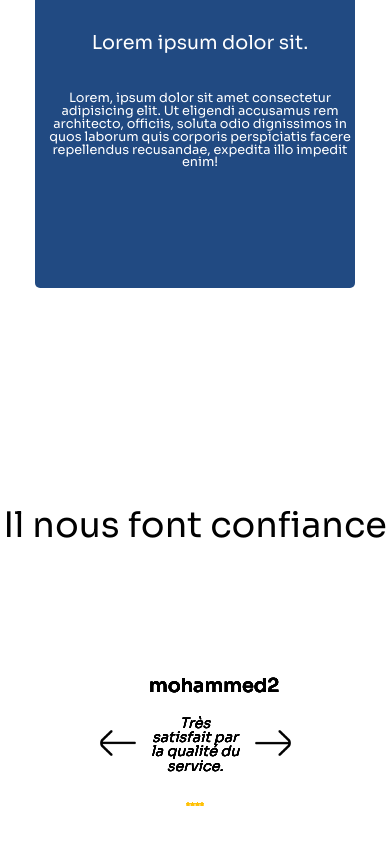
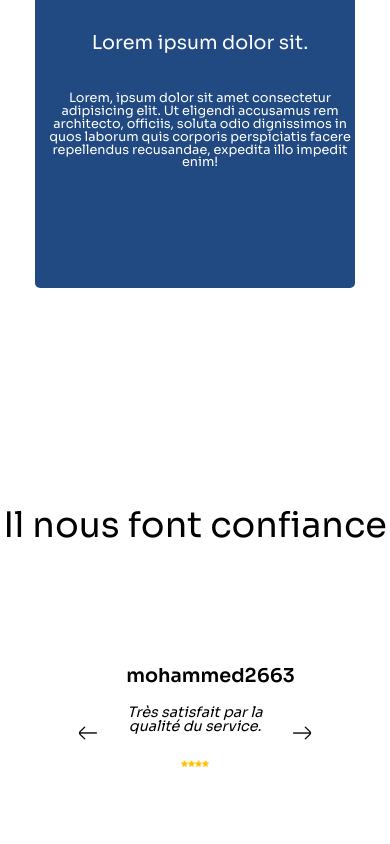
Before and after one commit to mohammed266392/kipostout-projet, an Angular app: page /accueil in a window 390 px wide. Shown: the part 2560-3404 px from the top of the page. Built offline with nearby package versions, Linux system fonts and the light colour scheme.

Commit message:
composant commentaire-v2

```diff
--- a/src/app/commentaire/commentaire.component.html
+++ b/src/app/commentaire/commentaire.component.html
@@ -1,51 +1,14 @@
 <div class="main2_block4_avis">
     <h2 class="main2_block4_avis_title"> Il nous font confiance</h2>
     <div class="main2_block4_avis_box">
-        <div *ngFor="let commentaire of commentaires" class="main2_block4_avis_box_block avis1">
+        <div *ngFor="let commentaire of commentaires" class="main2_block4_avis_box_block" [ngStyle]="{'left':(commentaire.id*100)+'%', 'transition': 'left 0.5s ease-in-out'}">
             <p class="main2_block4_avis_box_block_personne">{{commentaire.userName}}</p>
             <p class="main2_block4_avis_box_block_texte">{{commentaire.avis}}</p>
             <p class="main2_block4_avis_box_block_etoile">
                 <img *ngFor="let _ of [].constructor(commentaire.nbEtoile); let i = index" class="etoile_avis" src="../assets/images/etoile.png"/>
-                <!-- <img class="etoile_avis" src="../assets/images/etoile.png"/>
-                <img class="etoile_avis" src="../assets/images/etoile.png"/>
-                <img class="etoile_avis" src="../assets/images/etoile.png"/>
-                <img class="etoile_avis" src="../assets/images/etoile.png"/> -->
+
             </p>
         </div>
-        <!-- <div class="main2_block4_avis_box_block avis2">
-            <p class="main2_block4_avis_box_block_personne">M.Raki</p>
-            <p class="main2_block4_avis_box_block_texte">Lorem ipsum dolor sit amet consectetur adipisicing elit. Iure animi distinctio dolore impedit error iste voluptatibus .</p>
-            <p class="main2_block4_avis_box_block_etoile">
-                <img class="etoile_avis" src="../assets/images/etoile.png"/>
-                <img class="etoile_avis" src="../assets/images/etoile.png"/>
-                <img class="etoile_avis" src="../assets/images/etoile.png"/>
-                <img class="etoile_avis" src="../assets/images/etoile.png"/>
-                <img class="etoile_avis" src="../assets/images/etoile.png"/>
-            </p>
-        </div>
-        <div class="main2_block4_avis_box_block avis3">
-            <p class="main2_block4_avis_box_block_personne">M.Raki</p>
-            <p class="main2_block4_avis_box_block_texte">Lorem ipsum dolor sit amet consectetur adipisicing elit. Iure animi distinctio dolore impedit error iste voluptatibus .</p>
-            <p class="main2_block4_avis_box_block_etoile">
-                <img class="etoile_avis" src="../assets/images/etoile.png"/>
-                <img class="etoile_avis" src="../assets/images/etoile.png"/>
-                <img class="etoile_avis" src="../assets/images/etoile.png"/>
-                <img class="etoile_avis" src="../assets/images/etoile.png"/>
-                <img class="etoile_avis" src="../assets/images/etoile.png"/>
-            </p>
-        </div>
-        <div class="main2_block4_avis_box_block avis4">
-            <p class="main2_block4_avis_box_block_personne">M.Raki</p>
-            <p class="main2_block4_avis_box_block_texte">Lorem ipsum dolor sit amet consectetur adipisicing elit. Iure animi distinctio dolore impedit error iste voluptatibus .</p>
-            <p class="main2_block4_avis_box_block_etoile">
-                <img class="etoile_avis" src="../assets/images/etoile.png"/>
-                <img class="etoile_avis" src="../assets/images/etoile.png"/>
-                <img class="etoile_avis" src="../assets/images/etoile.png"/>
-                <img class="etoile_avis" src="../assets/images/etoile.png"/>
-                <img class="etoile_avis" src="../assets/images/etoile.png"/>
-            </p>
-        </div> -->
-
     </div>
     <img class="fleche_droite_avis" src="../assets/images/fleche-vers-le-haut.png" (click)="tournerADroite()"/>
     <img class="fleche_gauche_avis" src="../assets/images/fleche-vers-le-haut.png" (click)="tournerAGauche()"/>
--- a/src/app/commentaire/commentaire.component.scss
+++ b/src/app/commentaire/commentaire.component.scss
@@ -11,7 +11,7 @@
   }
   .main2_block4_avis_box{
     /* border: 2px solid red; */
-    width: 43%;
+    width: 400px;
     height: 300px;
     margin: auto;
     display: flex;
@@ -62,3 +62,39 @@
   .etoile_avis{
     width: 5%;
   }
+  @media only screen and (max-width: 820px) {
+
+    .main2_block4_avis_box{
+        width: 300px;
+        height: 250px;
+    }
+    .fleche_droite_avis{
+        width: 30px;
+        height: 30px;
+    }
+    .fleche_gauche_avis{
+        width: 30px;
+        height: 30px;
+    }
+
+}
+
+@media only screen and (max-width: 530px) {
+
+    .main2_block4_avis_box{
+        width: 250px;
+        height: 250px;
+    }
+    .fleche_droite_avis{
+        width: 20px;
+        height: 20px;
+        right: 20%;
+    }
+    .fleche_gauche_avis{
+        width: 20px;
+        height: 20px;
+        left: 20%;
+    }
+
+
+}
```
